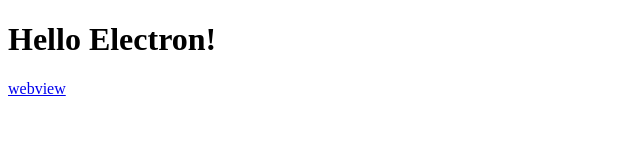
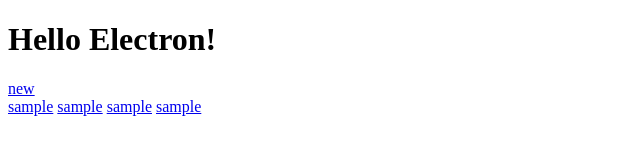
Before and after one commit to ndjndj/autologin, an Electron app: page view/index.html in a window 1200 px wide. Shown: the whole page, without its empty margins (0-640 px from the left). Drawn offline with Linux system fonts and the light colour scheme.

Commit message:
index.html

```diff
--- a/view/index.html
+++ b/view/index.html
@@ -7,6 +7,12 @@
 </head>
 <body>
     <h1>Hello Electron!</h1>
-    <a href="webview.html">webview</a>
+    <a href="webview.html">new</a>
+    <div>
+        <a href="http://">sample</a>
+        <a href="http://">sample</a>
+        <a href="http://">sample</a>
+        <a href="http://">sample</a>
+    </div>
 </body>
 </html>
```
